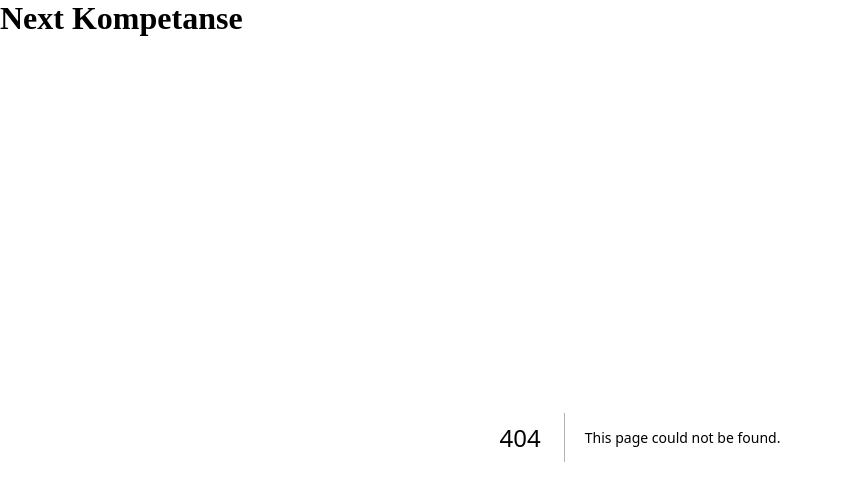
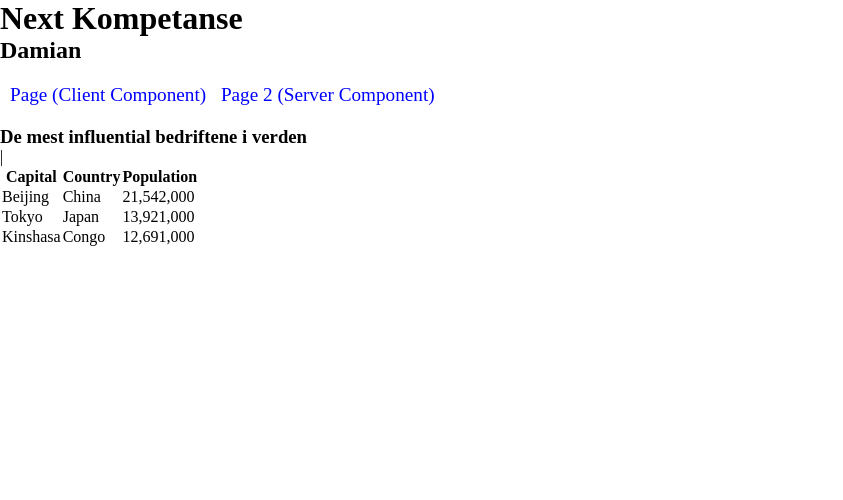
Before and after one commit to fhi-beta/Fhi.Kompetanse.Next, a Next.js app: page /dawe/page2 in a window 1280 px wide. Before the commit this address had no page. Shown: the top 500 px of the page, without its empty margins (0-843 px from the left). Built offline with nearby package versions, Linux system fonts and the light colour scheme.

Commit message:
implemented list

```diff
--- a/app/dawe/layout.js
+++ b/app/dawe/layout.js
@@ -8,6 +8,9 @@ export default function DamianLayout({ children }) {
       <nav style={{ fontSize: '1.2em', color: 'Blue' }}   >
         <ul style={{ display: 'inline-block', margin: '10px' }}>
           <Link href="dawe/page1">Page (Client Component) </Link>
+          <ul style={{ display: 'inline-block', margin: '10px' }}>
+          <Link href="dawe/page2">Page 2 (Server Component) </Link>
+        </ul>
         </ul>
       </nav>
 
--- /dev/null
+++ b/app/dawe/page2/page.js
@@ -0,0 +1,32 @@
+import capitals from '@/data/capitals';
+
+export default function MinServerComponen() {
+  return <Komponent />;
+}
+
+function Komponent() {
+  return(<>
+    <h3>De mest influential bedriftene i verden</h3>|
+
+    <table>
+      <thead>
+        <tr>
+          <th>Capital</th>
+          <th>Country</th>
+          <th>Population</th>
+        </tr>
+      </thead>
+      <tbody>
+        {capitals.map((city, index) => {
+          return (
+            <tr key={index}>
+              <td>{city.capital}</td>
+              <td>{city.country}</td>
+              <td>{city.population}</td>
+            </tr>
+          )
+        })}
+      </tbody>
+    </table>
+  </>);
+}
--- /dev/null
+++ b/data/capitals.json
@@ -0,0 +1,17 @@
+[
+  {
+    "capital": "Beijing",
+    "country": "China",
+    "population": "21,542,000"
+  },
+  {
+    "capital": "Tokyo",
+    "country": "Japan",
+    "population": "13,921,000"
+  },
+  {
+    "capital": "Kinshasa",
+    "country": "Congo",
+    "population": "12,691,000"
+  }
+]
```
